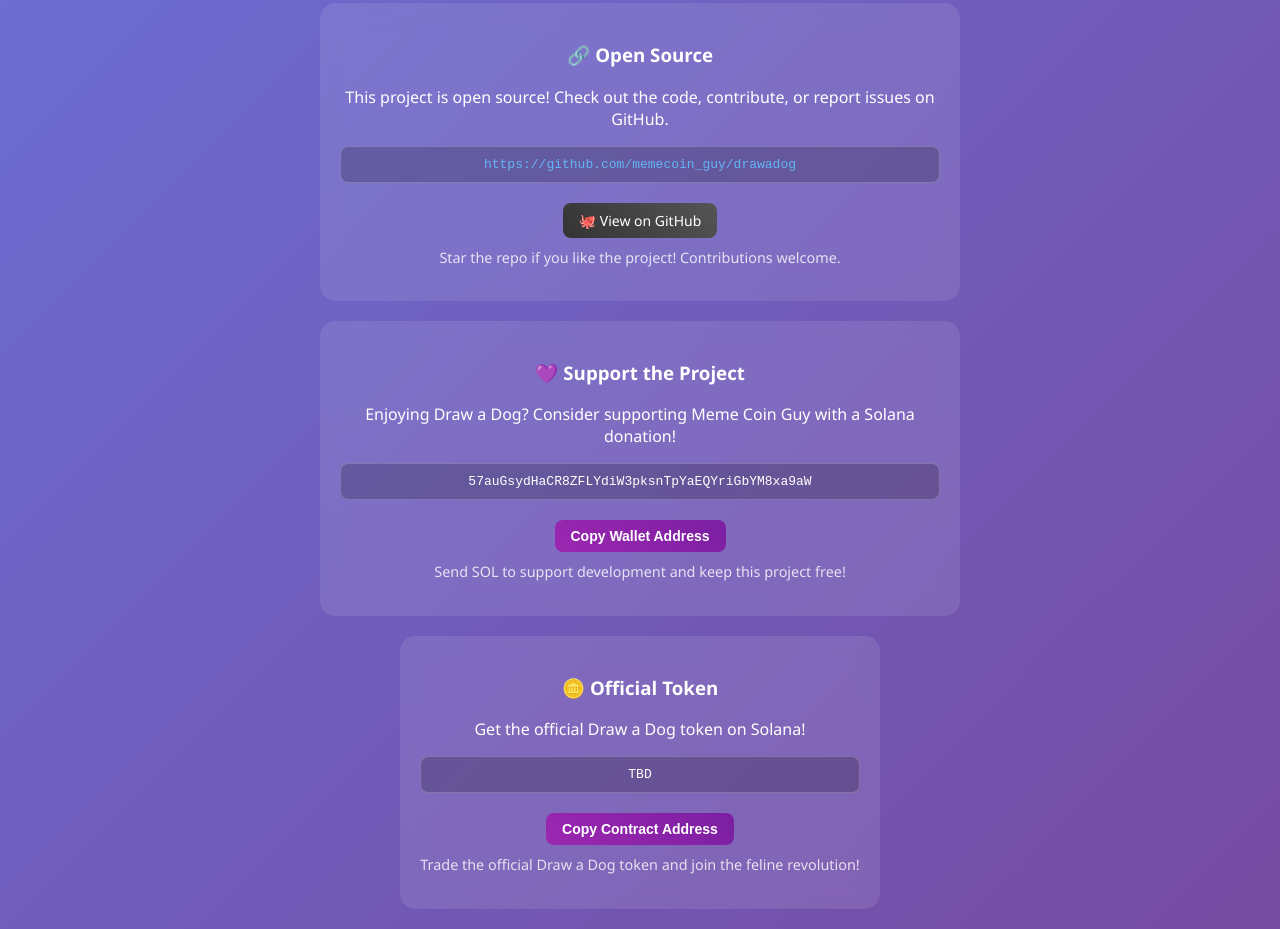
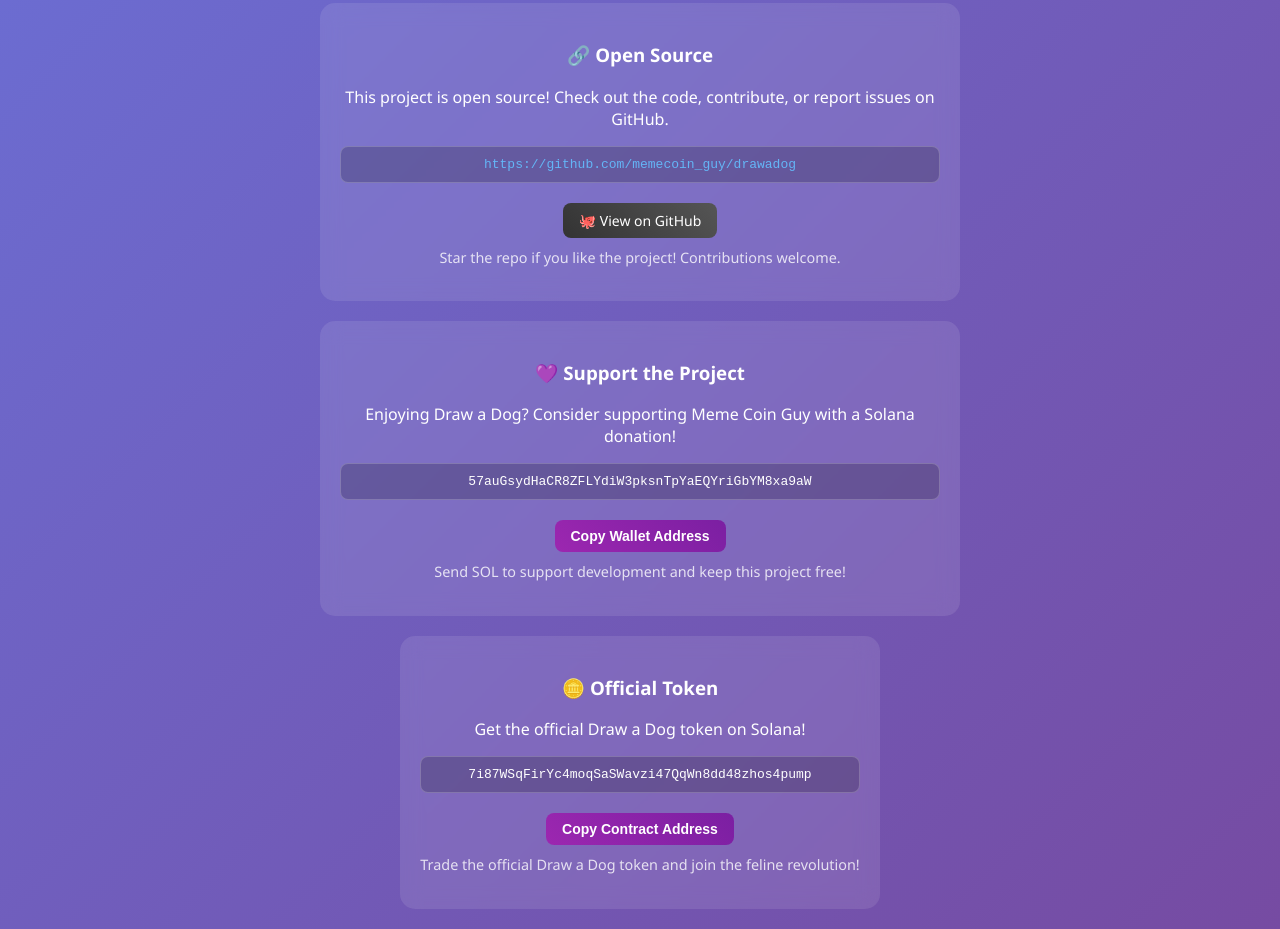
Before and after one commit to memecoinguy/drawadog, a plain HTML site: page index.html in a window 1280 px wide. Shown: the part 1189-2118 px from the top of the page. Drawn offline with Linux system fonts and the light colour scheme.

Commit message:
Update index.html

```diff
--- a/index.html
+++ b/index.html
@@ -353,7 +353,7 @@
     <div class="donation-section">
         <h3>🪙 Official Token</h3>
         <p>Get the official Draw a Dog token on Solana!</p>
-        <div class="wallet-address" id="tokenAddress">TBD</div>
+        <div class="wallet-address" id="tokenAddress">7i87WSqFirYc4moqSaSWavzi47QqWn8dd48zhos4pump</div>
         <button class="copy-btn" onclick="copyTokenAddress()">Copy Contract Address</button>
         <p style="font-size: 0.9em; opacity: 0.8; margin-top: 10px;">
             Trade the official Draw a Dog token and join the feline revolution!
```
